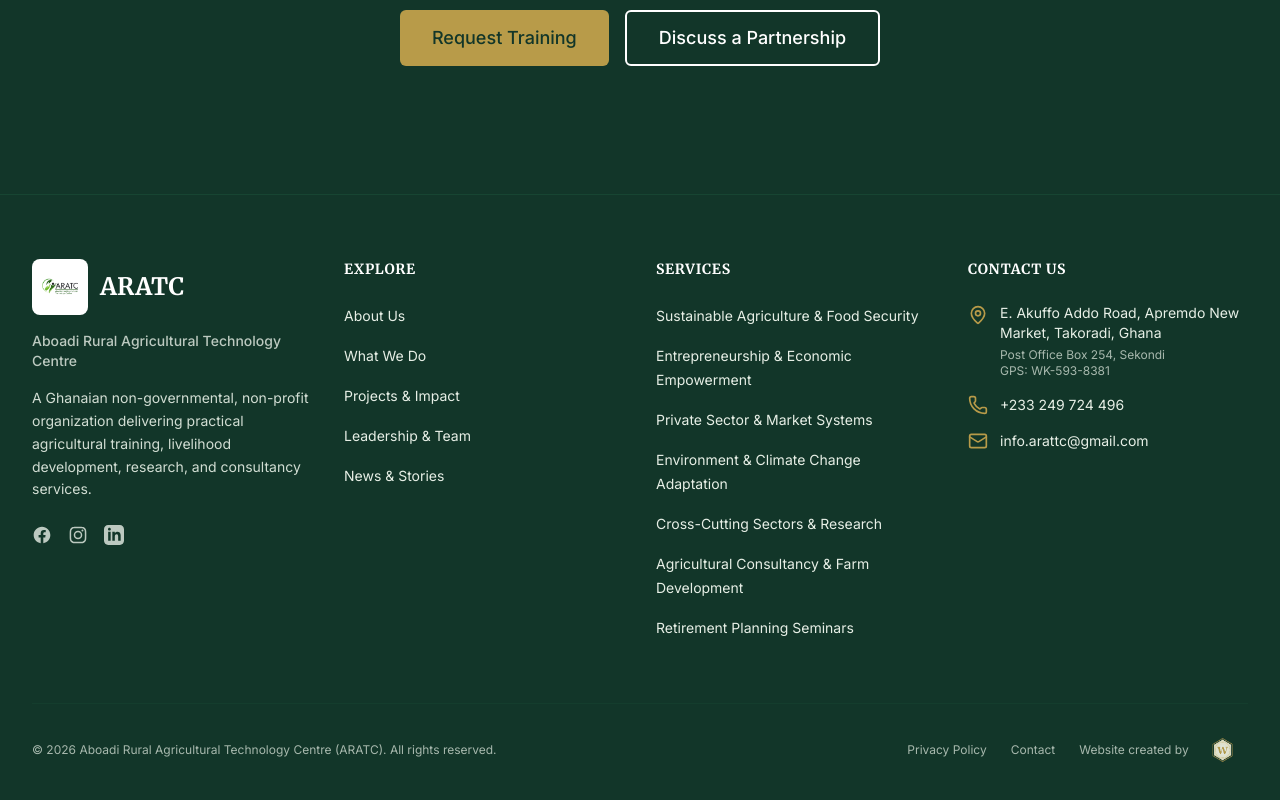
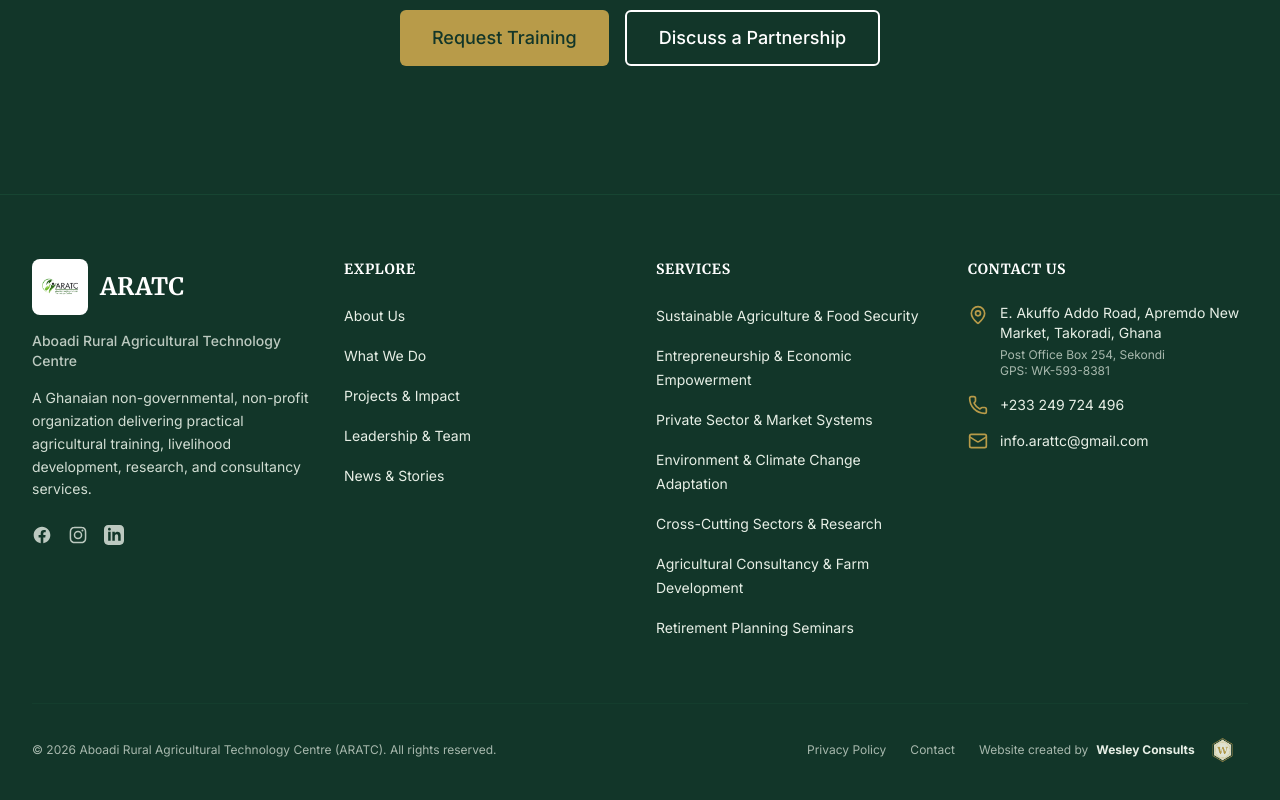
Before and after one commit to aratcweb/Aboadi-Rural-Agricultural-Technology-Centre, a Next.js app: page / in a window 1280 px wide. Shown: the part 4697-5497 px from the top of the page. Built offline with nearby package versions, Linux system fonts and the light colour scheme; no server answers.

Commit message:
feat(footer): add Wesley Consults attribution text and logo styling

```diff
--- a/components/Footer.jsx
+++ b/components/Footer.jsx
@@ -133,6 +133,10 @@ export function Footer() {
               className="inline-flex items-center gap-2 hover:text-white transition-colors group"
             >
               <span>Website created by</span>
+              <span className="inline-flex items-center gap-0.5">
+                <span className="font-bold text-green-100 group-hover:text-gold transition-colors duration-200">
+                  Wesley Consults
+                </span>
                 <Image
                   src="/images/wesley-consults-logo.png"
                   alt="Wesley Consults"
@@ -140,6 +144,7 @@ export function Footer() {
                   height={50}
                   className="h-7 w-auto object-contain transition-opacity duration-200 opacity-90 group-hover:opacity-100"
                 />
+              </span>
             </a>
           </div>
         </div>
```
Lines whose indentation alone changed are shown as unchanged.
